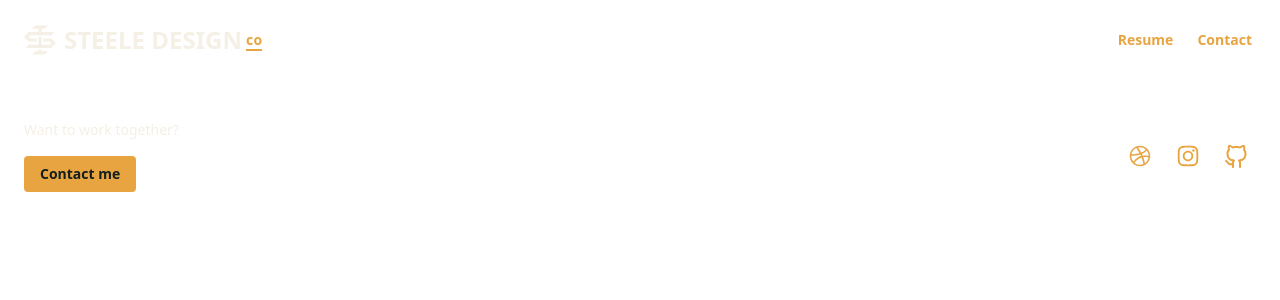
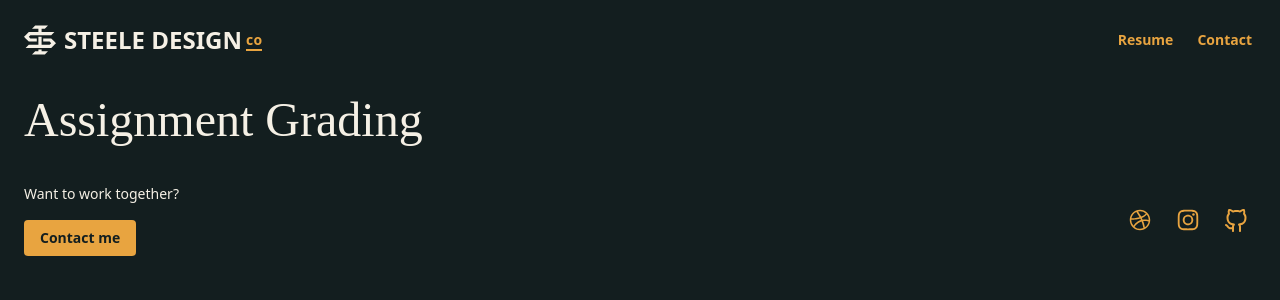
Before and after one commit to iansteele/portfolio, a React (Create React App) app: page /portfolio/grading in a window 1280 px wide. Shown: the top 300 px of the page. Built offline with nearby package versions, Linux system fonts and the light colour scheme; a web font is replaced by a local one.

Commit message:
Added projects shells

```diff
--- a/public/index.html
+++ b/public/index.html
@@ -26,7 +26,7 @@
     -->
     <title>React App</title>
   </head>
-  <body className="flex flex-col min-h-screen overflow-y-scroll pb-safe bg-brand-primary">
+  <body class="flex flex-col min-h-screen overflow-y-scroll pb-safe bg-brand-primary">
     <noscript>You need to enable JavaScript to run this app.</noscript>
     <div id="root"></div>
     <!--
--- a/src/App.js
+++ b/src/App.js
@@ -11,6 +11,7 @@ import Header from './components/Header.js';
 import Home from './Home.js';
 import VirtualFest from './projects/VirtualFest.js';
 import Illustration from './projects/Illustration.js';
+import Grading from './projects/Grading.js';
 import Footer from './components/Footer.js';
 import "tailwindcss/tailwind.css";
 
@@ -23,6 +24,7 @@ function App() {
             <Route exact path="/portfolio" component={Home}/>
             <Route path="/portfolio/virtual-fest" component={VirtualFest}/>
             <Route path="/portfolio/illustration" component={Illustration}/>
+            <Route path="/portfolio/grading" component={Grading}/>
           </Switch>
         </main>
         <Footer/>
--- a/src/components/Projects.js
+++ b/src/components/Projects.js
@@ -22,7 +22,7 @@ function Projects(props) {
           />
           {/*  Grading */}
           <Thumbnail
-            link="/grading"
+            link="/portfolio/grading"
             image="img/grading-thumb.png"
             title="Assignment grading"
             category=""
--- /dev/null
+++ b/src/projects/Grading.js
@@ -0,0 +1,11 @@
+import React from 'react';
+
+function Grading(props) {
+  return (
+    <div className="px-6 pt-4 space-y-10">
+      <h2 className="text-5xl text-white font-display ">Assignment Grading</h2>
+    </div>
+  )
+}
+
+export default Grading;
--- a/src/projects/VirtualFest.js
+++ b/src/projects/VirtualFest.js
@@ -2,9 +2,9 @@ import React from 'react';
 
 function VirtualFest(props) {
   return (
-   <div className="flex flex-col items-center flex-grow px-4 py-24 mx-auto text-center text-white max-w-screen-2xl">
-     <h1 className="text-4xl text-white">Virtual Fest!</h1>
-   </div>
+    <div className="px-6 pt-4 space-y-10">
+      <h2 className="text-5xl text-white font-display ">Virtual Fest</h2>
+    </div>
   )
 }
 
```
